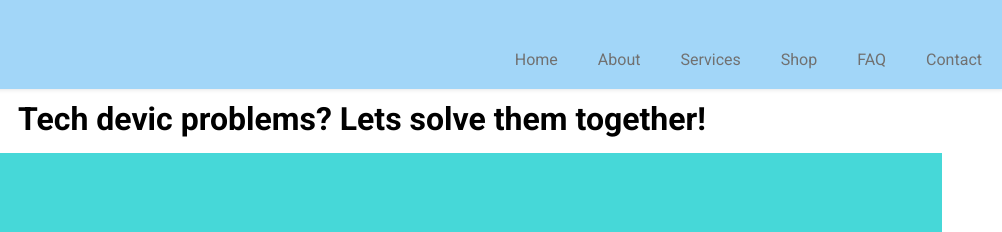
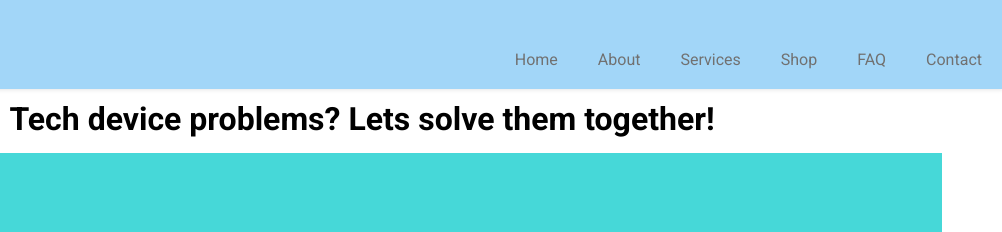
Before and after one commit to bigbearcn73/bigbearcn73.github.io, a plain HTML site: page pages/servicesTroubleshooting.html in a window 1280 px wide. Shown: the top 232 px of the page, 278-1280 px from the left. Drawn offline with Linux system fonts and the light colour scheme.

Commit message:
Update servicesTroubleshooting.html

```diff
--- a/pages/servicesTroubleshooting.html
+++ b/pages/servicesTroubleshooting.html
@@ -40,7 +40,7 @@
     </header>
 
 <main>
-    <h1>Tech devic problems? Lets solve them together!</h1>
+    <h1>Tech device problems? Lets solve them together!</h1>
     <img src="../images/serviceTrouble1.jpg" alt="troubleshoot"><!--this image must be found for troubleshooting-->
 
     <section>
```
